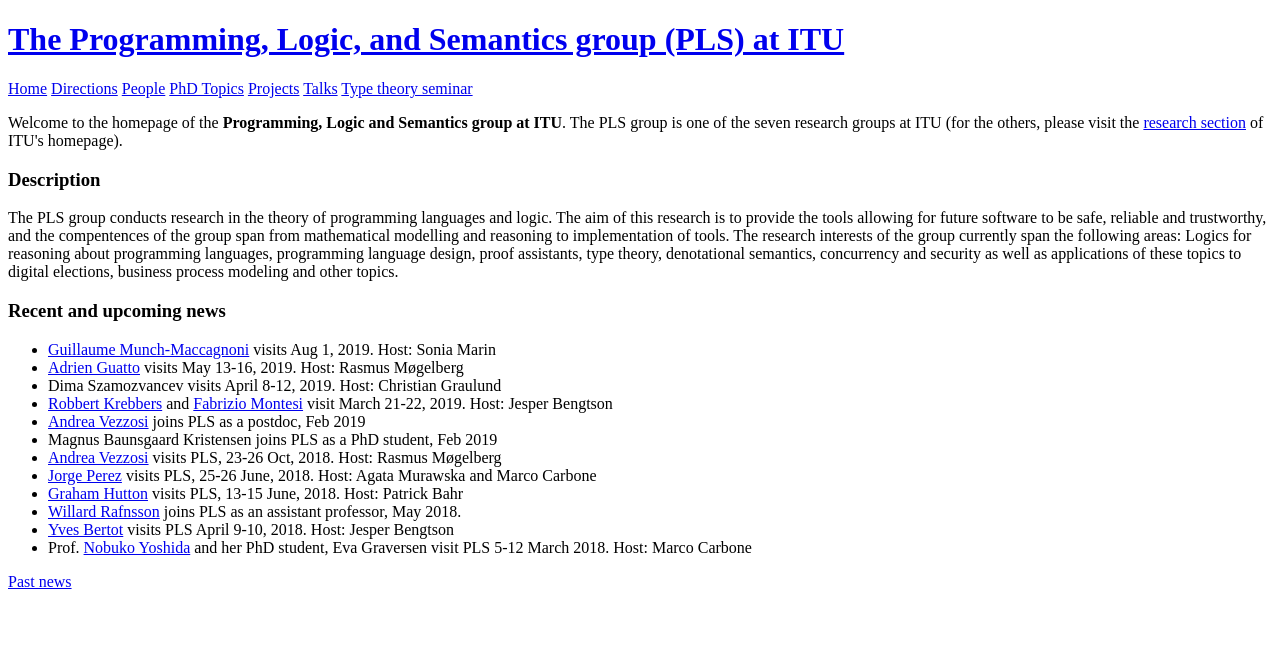
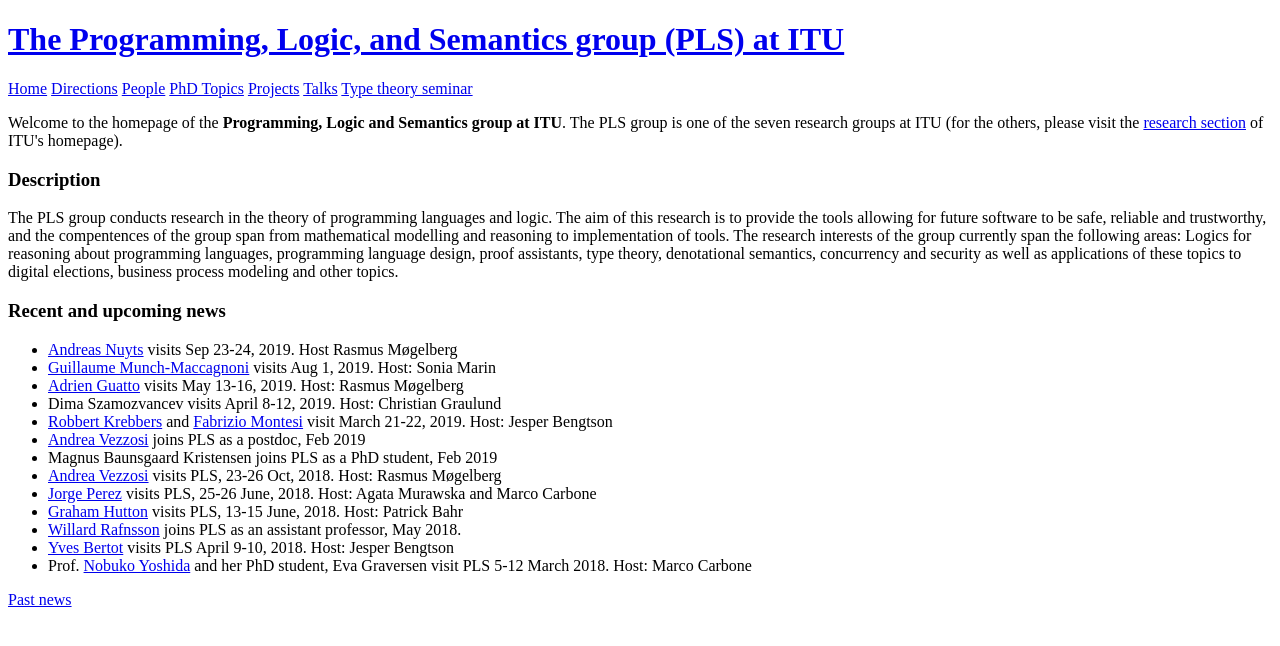
Before and after one commit to rmogelberg/pls.itu.dk, a Jekyll site: the page built from index.md, in a window 1280 px wide. Shown: the top 646 px of the page. Built offline with Jekyll 4.4.1, drawn with Linux system fonts in a browser that asks for light colours.

Commit message:
Andreas Nuyts talk

```diff
--- a/index.md
+++ b/index.md
@@ -16,6 +16,7 @@
 
 ### Recent and upcoming news
 
+-   [Andreas Nuyts](https://distrinet.cs.kuleuven.be/people/andreasn) visits Sep 23-24, 2019. Host Rasmus Møgelberg
 -   [Guillaume Munch-Maccagnoni](https://guillaume.munch.name/) visits Aug 1, 2019. Host: Sonia Marin
 -   [Adrien Guatto](https://www.irif.fr/~guatto/) visits May 13-16, 2019. Host: Rasmus Møgelberg
 -   Dima Szamozvancev visits April 8-12, 2019. Host: Christian Graulund
```
Also changed, not shown: Talks.md (+1 -0 lines).
